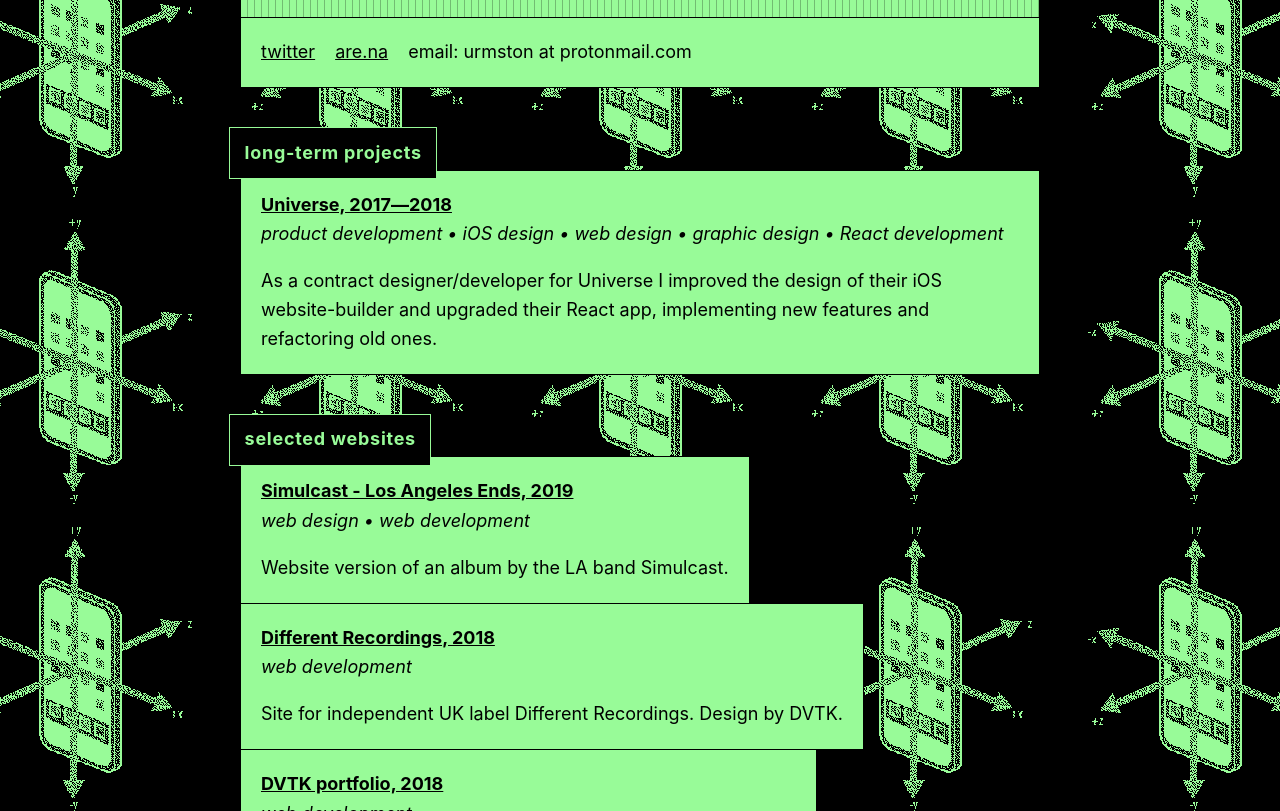
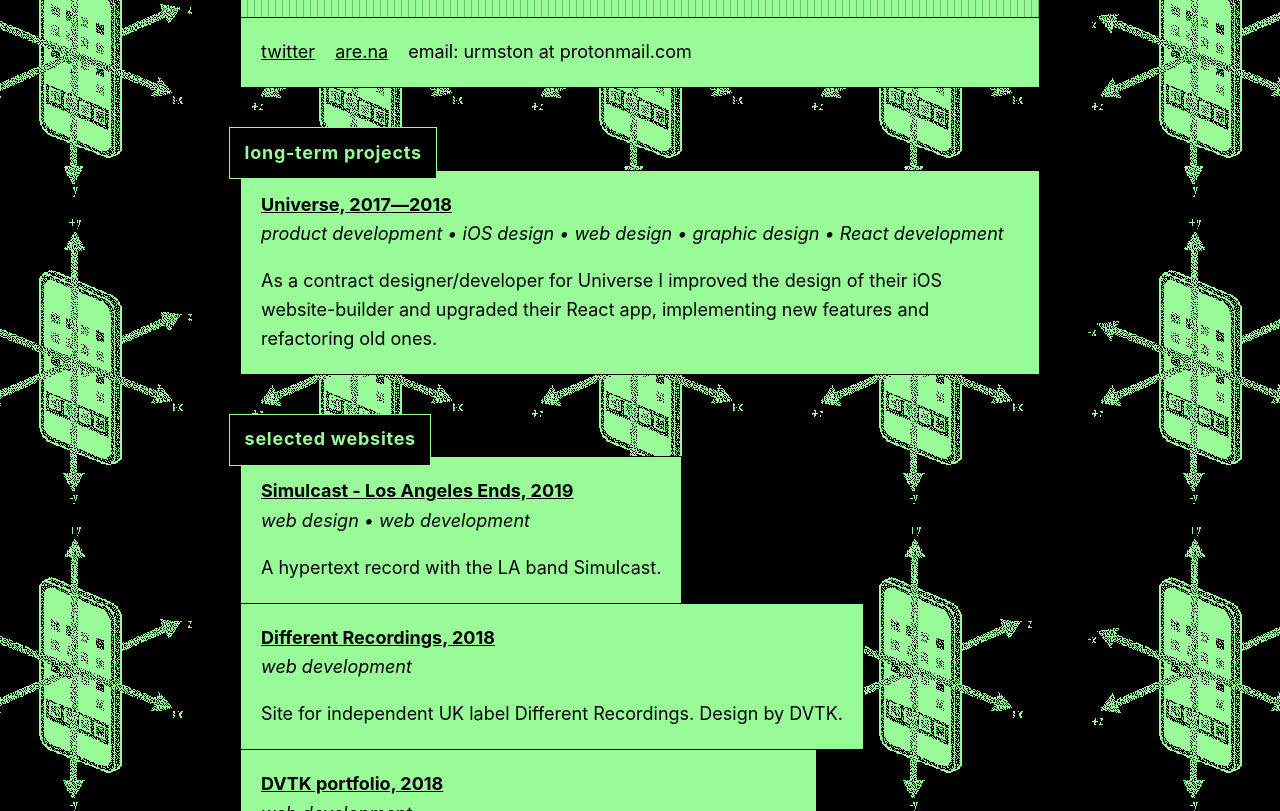
Before and after one commit to willurmston/urmston.website-holding, a website with bundled scripts: page index.html in a window 1280 px wide. Shown: the part 289-1100 px from the top of the page. Built offline with nearby package versions, Linux system fonts and the light colour scheme; no server answers.

Commit message:
Update Los Angeles Ends description

```diff
--- a/index.html
+++ b/index.html
@@ -51,7 +51,7 @@
             <li>
                 <a href="http://losangelesends.com" target="_blank"><h3>Simulcast - Los Angeles Ends, 2019</h3></a>
                 <div><em>web design • web development</em></div>
-                <p>Website version of an album by the LA band Simulcast.</p>
+                <p>A hypertext record with the LA band Simulcast.</p>
             </li>
             <li>
                 <a href="http://differentrecordings.com" target="_blank"><h3>Different Recordings, 2018</h3></a>
```
